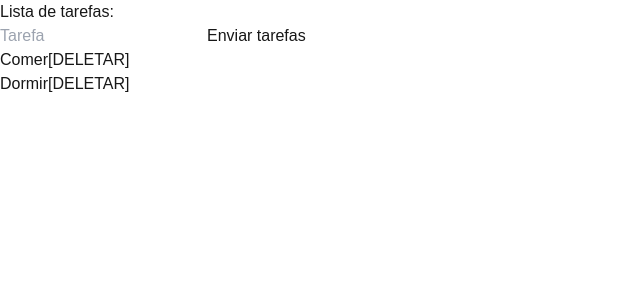
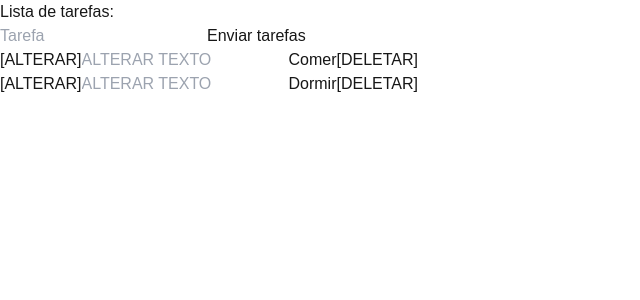
Before and after one commit to ylfernando/test-app, a Next.js app: page / in a window 1280 px wide. Shown: the top 300 px of the page, without its empty margins (0-640 px from the left). Built offline with nearby package versions, Linux system fonts and the light colour scheme.

Commit message:
Enviando botão de atualizar texto com bug

```diff
--- a/src/app/page.tsx
+++ b/src/app/page.tsx
@@ -1,21 +1,15 @@
 "use client";
 
 import { useState } from "react";
-import { Person } from "@/types/person";
 import { List } from "@/types/List";
 
 export const Page = () => {
   const [itemInput, setItemInput] = useState("");
   const [textList, setTextList] = useState<List[]>([
-    {
-      label: "Comer",
-      checked: false,
-    },
-    {
-      label: "Dormir",
-      checked: false,
-    },
+    { label: "Comer", checked: false },
+    { label: "Dormir", checked: false },
   ]);
+
   const handleAdd = () => {
     if (itemInput.trim() === "") return;
     setTextList([...textList, { label: itemInput, checked: false }]);
@@ -23,32 +17,51 @@ export const Page = () => {
   };
 
   const deleteItem = (index: number) => {
-    setTextList(textList.filter((item, key) => key !== index));
+    setTextList(textList.filter((_, key) => key !== index));
+  };
+
+  // Função para alterar o texto da tarefa
+  const alterarItem = (index: number, novoTexto: string) => {
+    const novaLista = [...textList];
+    novaLista[index].label = novoTexto;
+    setTextList(novaLista);
   };
 
   return (
-    <div className=" bg-white text-black w-screen h-screen flex flex-col items-center justify-center">
-      <h1 className="h1 antialiased text-lg">Lista de tarefas:</h1>
+    <div className="bg-white text-black w-screen h-screen flex flex-col items-center justify-center">
+      <h1 className="antialiased text-lg">Lista de tarefas:</h1>
       <input
         type="text"
-        className="bg-red-400 m-4 p-4 text-white rounded-md antialiased text-x1"
+        className="bg-red-400 m-4 p-4 text-white rounded-md antialiased text-xl"
         placeholder="Tarefa"
         value={itemInput}
         onChange={(e) => setItemInput(e.target.value)}
-      ></input>
+      />
       <button
         onClick={handleAdd}
-        className=" p-5 m-5 button bg-blue-600 text-white text-2x1"
+        className="p-5 m-5 bg-blue-600 text-white text-2xl rounded-md"
       >
         Enviar tarefas
       </button>
-      <ul className="">
+      <ul>
         {textList.map((item, index) => (
-          <li key={index} className="li text-lg">
+          <li key={index} className="text-lg flex items-center">
+            <button
+              onClick={() => alterarItem(index, itemInput)}
+              className="hover:underline mr-2"
+            >
+              [ALTERAR]
+            </button>
+            <input
+              type="text"
+              className="m-4 p-4 text-black rounded-md antialiased text-lg"
+              placeholder="ALTERAR TEXTO"
+              onChange={(e) => setItemInput(e.target.value)}
+            />
             {item.label}
             <button
               onClick={() => deleteItem(index)}
-              className="hover:underline"
+              className="hover:underline ml-4"
             >
               [DELETAR]
             </button>
@@ -58,4 +71,5 @@ export const Page = () => {
     </div>
   );
 };
+
 export default Page;
```
